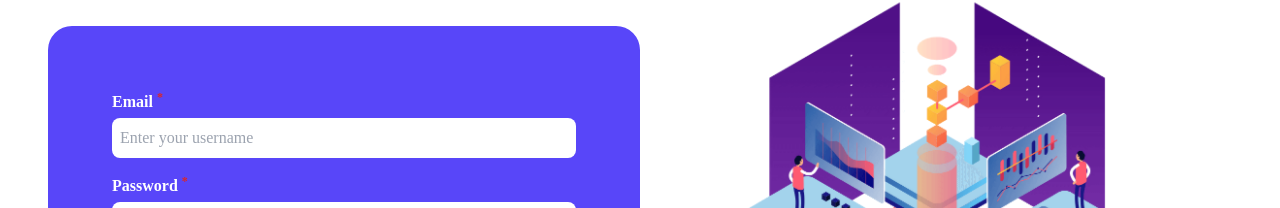
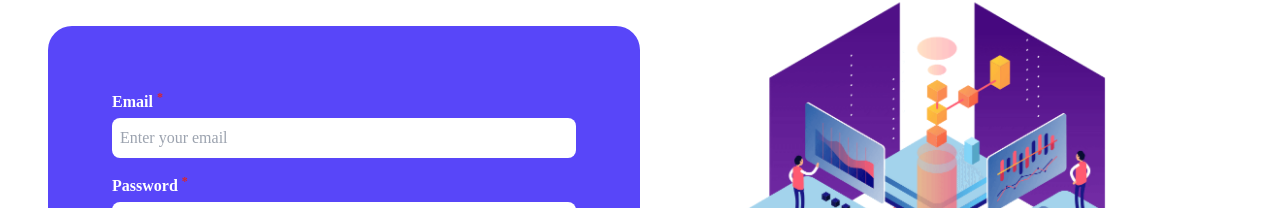
Before and after one commit to Nexisa/Nexisa-website, a React (Vite) app in the folder Client/: page /signin in a window 1280 px wide. Shown: the part 156-364 px from the top of the page. Built offline with nearby package versions, Linux system fonts and the light colour scheme.

Commit message:
created instance of api url

```diff
--- /dev/null
+++ b/Client/src/api/axios.js
@@ -0,0 +1,7 @@
+import axios from "axios";
+
+const instance = axios.create({
+  baseURL: "http://localhost:3000/api",
+});
+
+export default instance;
--- a/Client/src/components/SigninForm.jsx
+++ b/Client/src/components/SigninForm.jsx
@@ -1,7 +1,7 @@
 import { useState } from "react";
 import { AiOutlineEye, AiOutlineEyeInvisible } from "react-icons/ai";
 import { useNavigate } from "react-router-dom";
-import axios from "axios";
+import axios from "../api/axios";
 
 const SigninForm = () => {
   const [formData, setFormData] = useState({
@@ -17,7 +17,7 @@ const SigninForm = () => {
   const handleOnSubmit = (e) => {
     e.preventDefault();
     axios
-      .post("http://localhost:3000/api/auth/signin", formData)
+      .post("/auth/signin", formData)
       .then((result) => {
         if (result.data.success) {
           console.log(result.data);
@@ -52,7 +52,7 @@ const SigninForm = () => {
           name="email"
           value={email}
           onChange={handleOnChange}
-          placeholder="Enter your username"
+          placeholder="Enter your email"
           className="form-style w-full p-2 rounded-lg"
         />
       </label>
```
